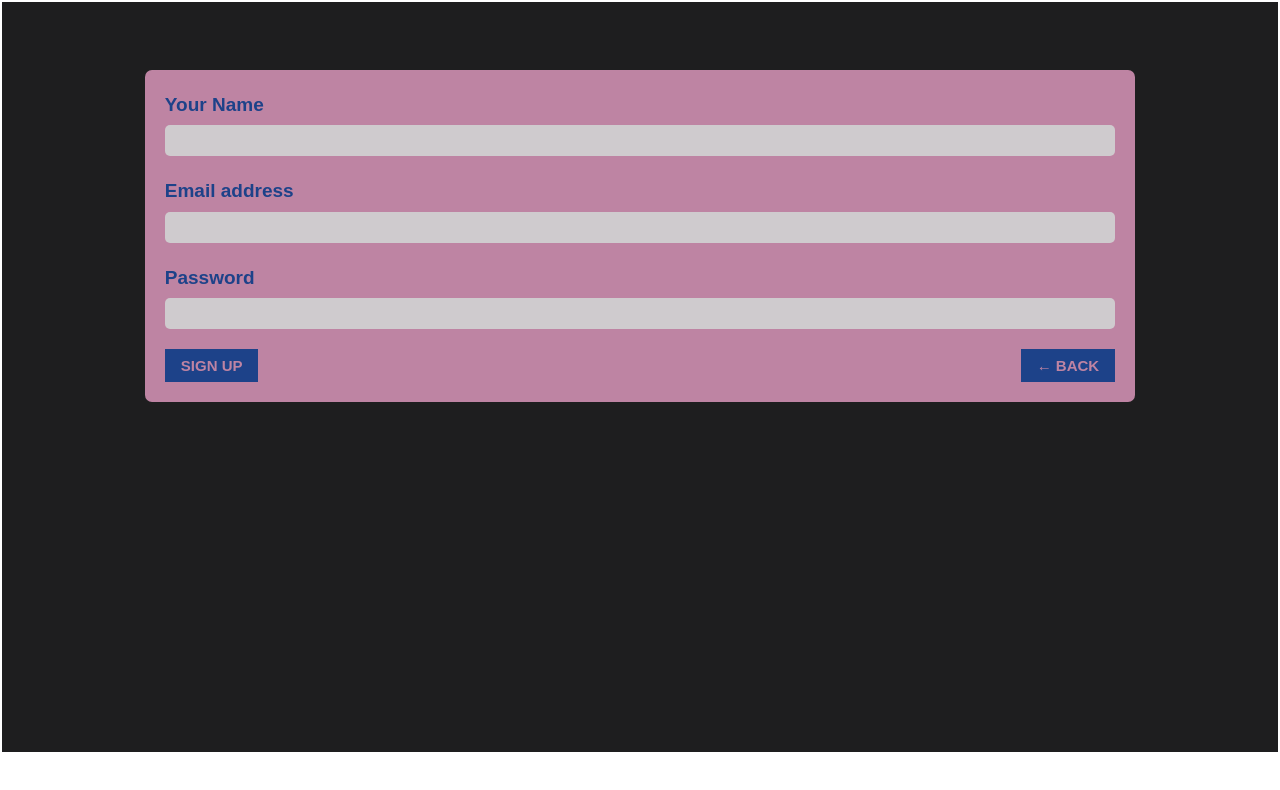
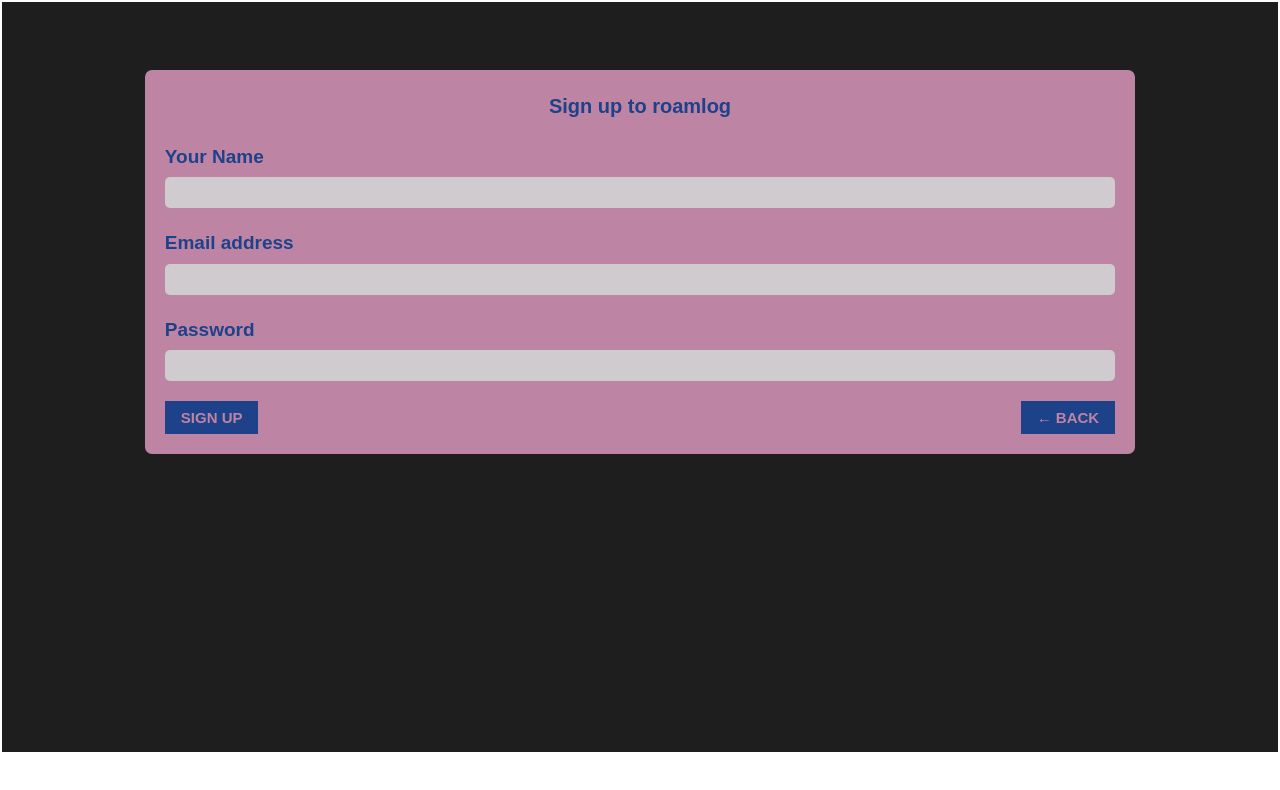
Before and after one commit to rud-y/worldexplore, a React (Vite) app: page /signup in a window 1280 px wide. Shown: the top 790 px of the page. Built offline with nearby package versions, Linux system fonts and the light colour scheme.

Commit message:
Add forms titles

```diff
--- a/src/components/Form.module.css
+++ b/src/components/Form.module.css
@@ -7,6 +7,10 @@
   flex-direction: column;
   gap: 2rem;
   padding: 2rem;
+}
+
+.form h1 {
+ margin: 0 auto;
 }
 
 .row {
--- a/src/pages/Login.module.css
+++ b/src/pages/Login.module.css
@@ -10,6 +10,10 @@
     background-size: cover;
     background-position: center;
     padding: 1.8rem 1.9rem;
+ }
+
+ .login h1 {
+  margin: 0 auto;
  }
 
  .form {
--- a/src/pages/Login.tsx
+++ b/src/pages/Login.tsx
@@ -33,6 +33,7 @@ export default function Login() {
     <main className={styles.login}>
       <PageNav />
       <form className={styles.form} onSubmit={handleSubmit}>
+        <h1>Login</h1>
         <div className={styles.row}>
           <label htmlFor="email">Email address</label>
           <input
@@ -59,13 +60,14 @@ export default function Login() {
           <Button type="submit">LOGIN</Button>
         </div>
         <div className={styles.toggle}>
-          <p>Don't have an account?
+          <p>
+            Don't have an account?
             <button
               type="button"
               className={styles.linkBtn}
               onClick={() => navigate("/signup")}
             >
-             Sign up now
+              Sign up now
             </button>
           </p>
         </div>
--- a/src/pages/SignUp.module.css
+++ b/src/pages/SignUp.module.css
@@ -17,6 +17,9 @@
  padding: 2rem;
 }
 
+.signup h1 {
+ margin: 0 auto;
+}
 .form input {
  background-color: var(--color-light--1);
 }
--- a/src/pages/SignUp.tsx
+++ b/src/pages/SignUp.tsx
@@ -30,6 +30,7 @@ export default function Signup() {
   return (
     <main className={styles.signup}>
       <form className={styles.form} onSubmit={handleSubmit}>
+        <h1>Sign up to roamlog</h1>
         <div className={styles.row}>
           <label htmlFor="username">Your Name</label>
           <input
@@ -65,7 +66,9 @@ export default function Signup() {
 
         <div className={styles.buttons}>
           <Button type="submit">Sign Up</Button>
-          <Button type="button" onClick={() => navigate(-1)}>&larr; Back</Button>
+          <Button type="button" onClick={() => navigate(-1)}>
+            &larr; Back
+          </Button>
         </div>
       </form>
     </main>
```
